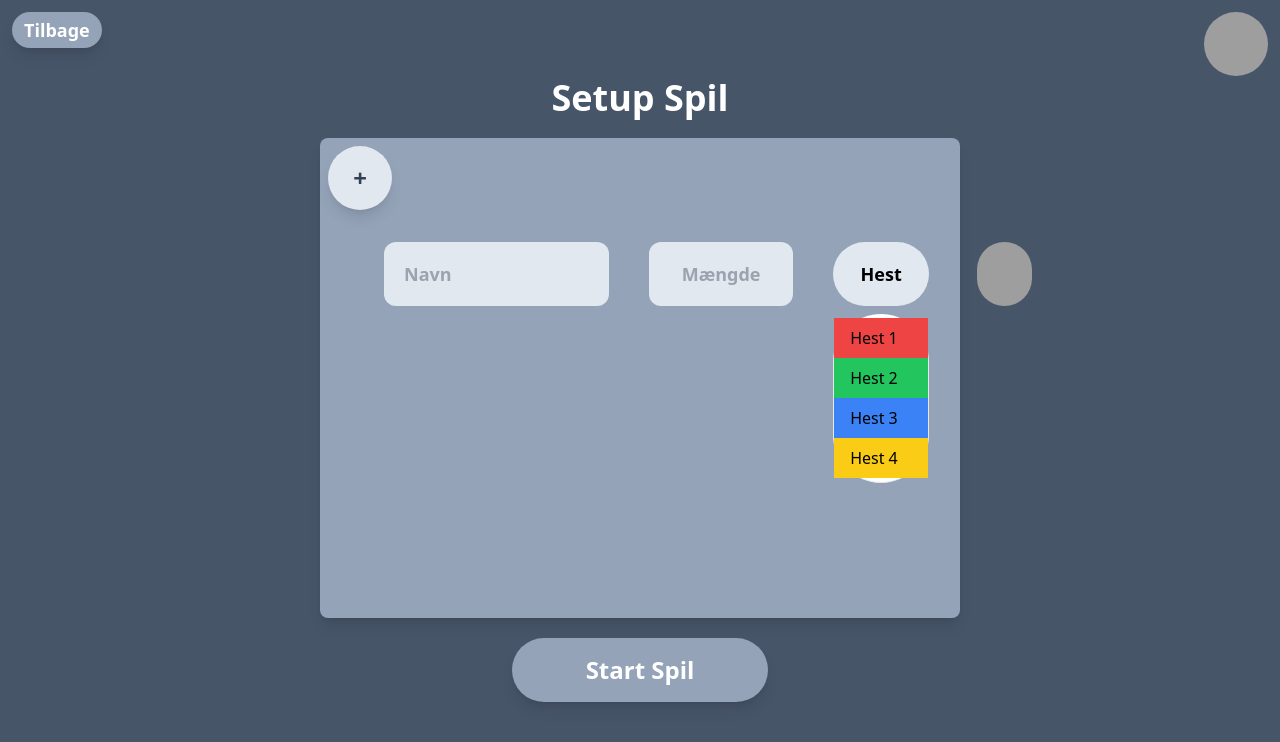
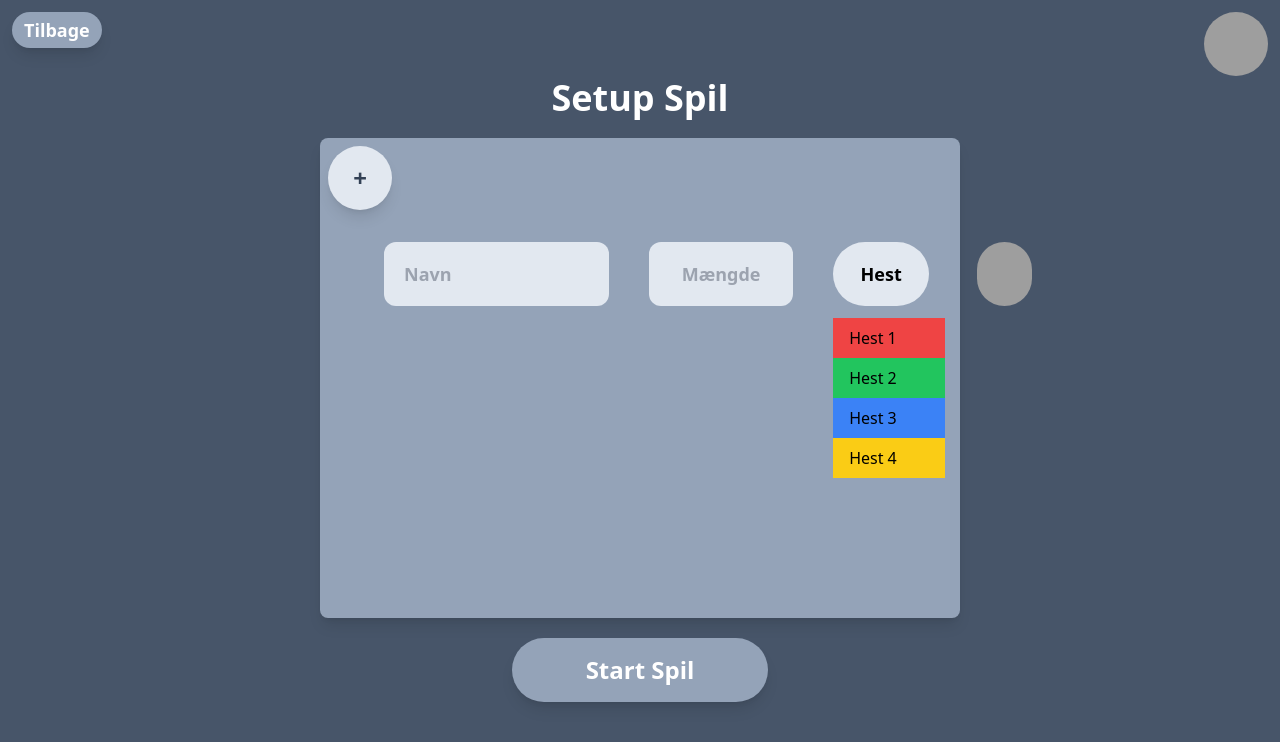
Before and after one commit to Bagg3/Bagge.github.io, a React (Vite) app: page /setup in a window 1280 px wide. Both pictures are taken after a click on the button "Hest". Shown: the top 742 px of the page. Built offline with nearby package versions, Linux system fonts and the light colour scheme; grey boxes are pictures that could not be loaded; what tailwindcss-fluid-type would draw is missing.

Commit message:
Small layout design

```diff
--- a/src/utility/CustomDropdown.tsx
+++ b/src/utility/CustomDropdown.tsx
@@ -35,7 +35,7 @@ function CustomDropdown() {
       </button>
 
       {isDropdownOpen && (
-        <ul className="absolute z-20 mt-1 w-24 rounded-full border border-t-0 bg-white py-1 text-black">
+        <ul className="absolute z-20 mt-1 w-28 border-t-0 py-1 text-black">
           {options.map(option => (
             <li
               key={option.value}
```
